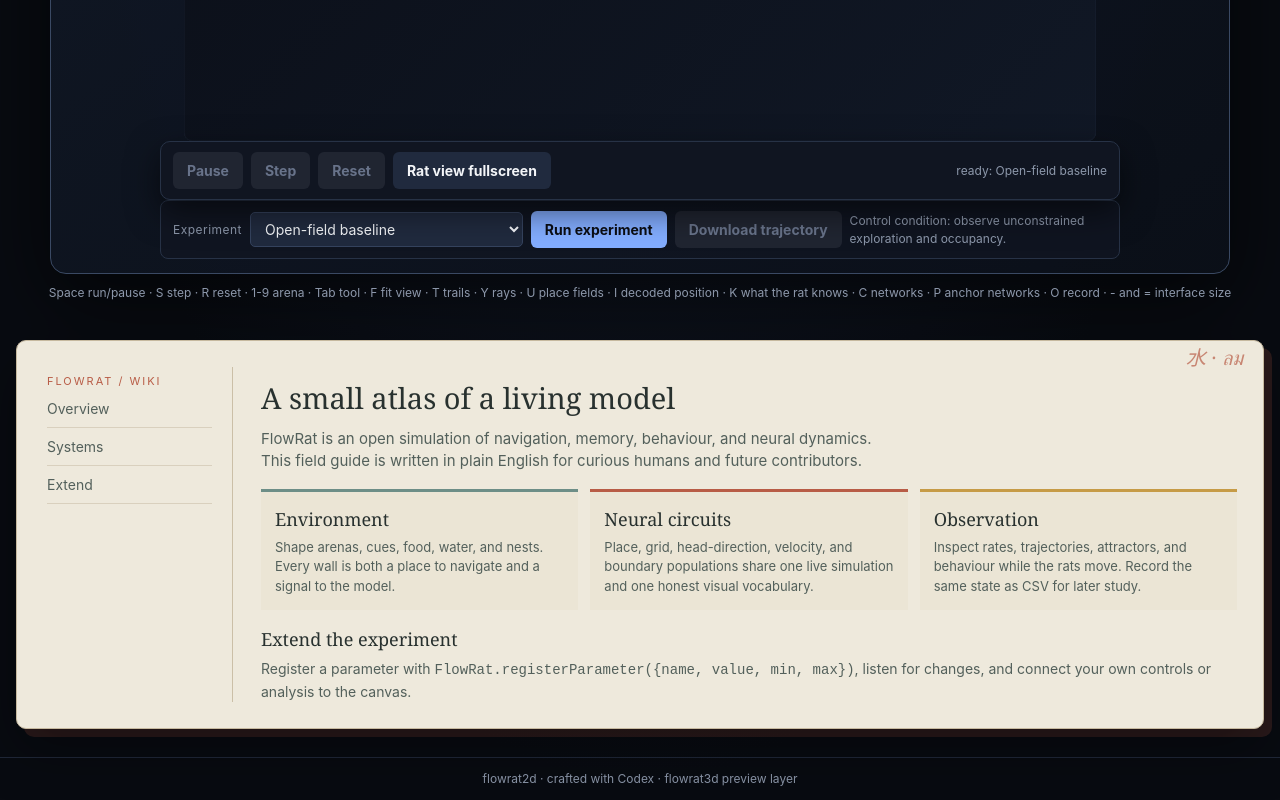
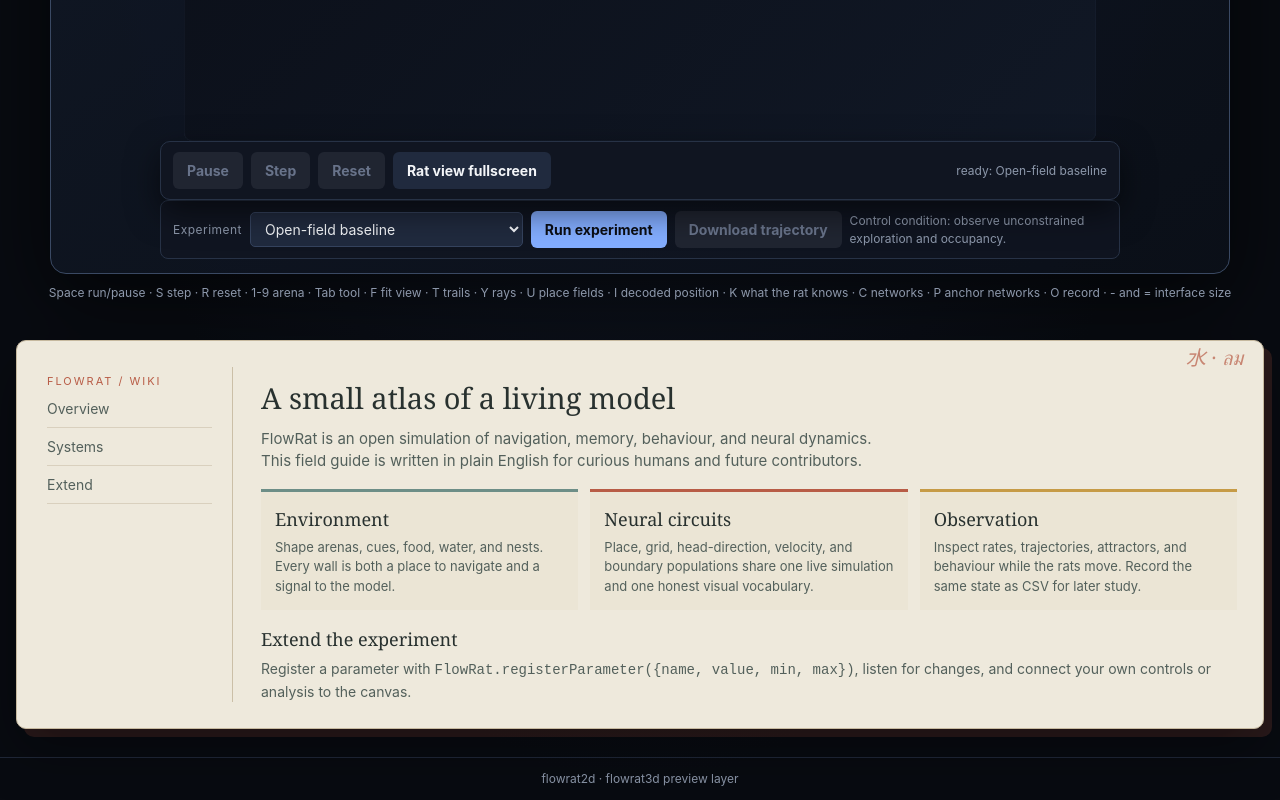
Before and after one commit to godofecht/flowrat, a plain HTML site: page docs/index.html in a window 1280 px wide. Shown: the part 580-1380 px from the top of the page. Drawn offline with Linux system fonts and the light colour scheme.

Commit message:
Remove the tool credit from the page footer

```diff
--- a/docs/index.html
+++ b/docs/index.html
@@ -168,7 +168,7 @@ pre#out:empty { display:none; } .err { color:#f7768e; }
     </div>
   </section>
 </main>
-<footer>flowrat2d · crafted with Codex · <span id="credit">flowrat3d preview layer</span></footer>
+<footer>flowrat2d · <span id="credit">flowrat3d preview layer</span></footer>
 <script src="flowrat.js?v=ui-shell-20260828"></script>
 <script>
 (function () {
```
Also changed, not shown: web/index.html (+1 -1 lines).
